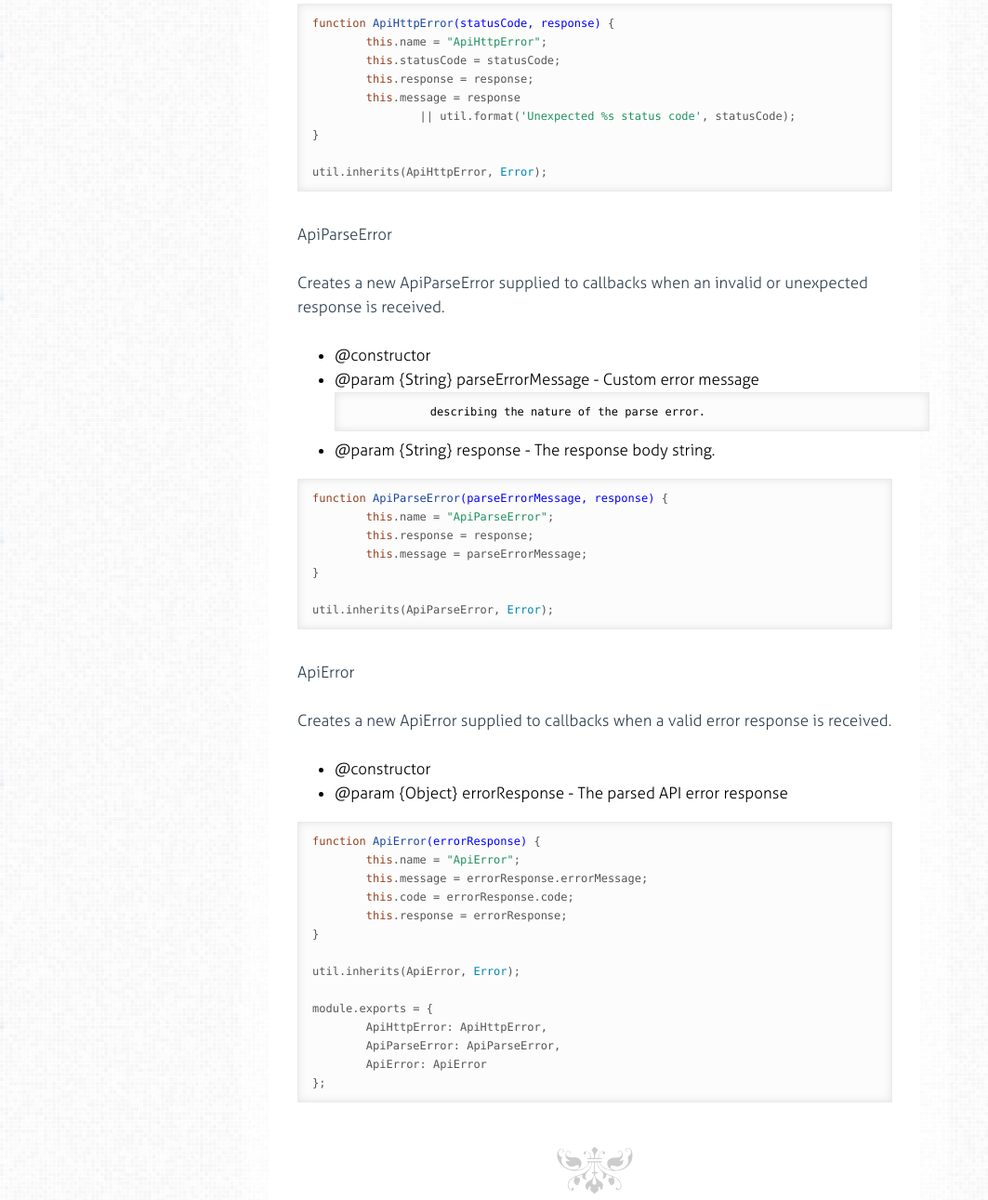
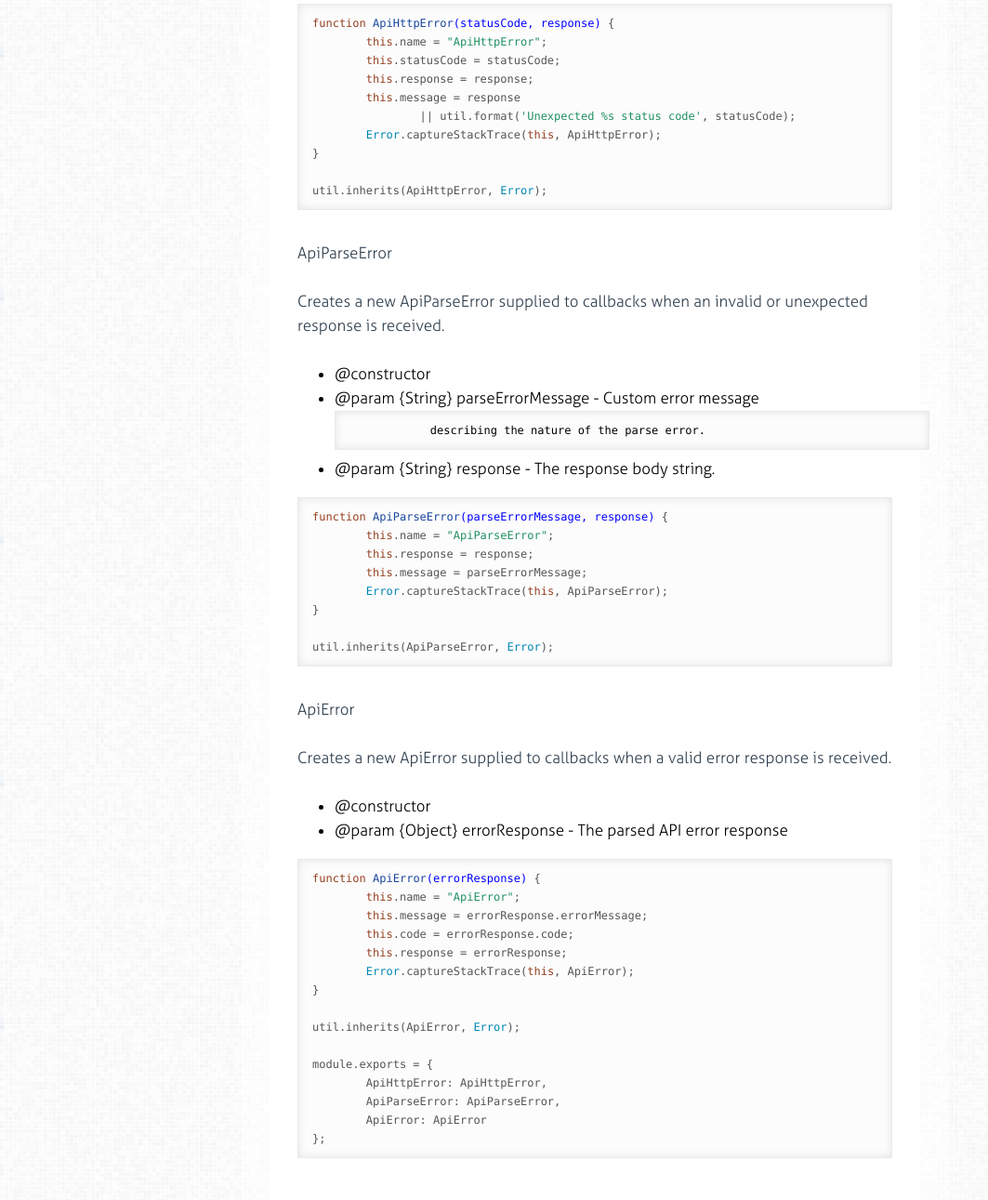
Before and after one commit to 7digital/7digital-api, a plain HTML site: page errors.html in a window 1280 px wide. Shown: the part 460-1751 px from the top of the page at 93% size, without its empty margins (0-1063 px from the left). Drawn offline with Linux system fonts and the light colour scheme.

Commit message:
Publish docs

```diff
--- a/errors.html
+++ b/errors.html
@@ -162,6 +162,7 @@ received at transport level.</p>
 	<span class="hljs-keyword">this</span>.response = response;
 	<span class="hljs-keyword">this</span>.message = response
 		|| util.format(<span class="hljs-string">'Unexpected %s status code'</span>, statusCode);
+	<span class="hljs-built_in">Error</span>.captureStackTrace(<span class="hljs-keyword">this</span>, ApiHttpError);
 }
 
 util.inherits(ApiHttpError, <span class="hljs-built_in">Error</span>);</pre></div>
@@ -183,6 +184,7 @@ unexpected response is received.</p>
 	<span class="hljs-keyword">this</span>.name = <span class="hljs-string">"ApiParseError"</span>;
 	<span class="hljs-keyword">this</span>.response = response;
 	<span class="hljs-keyword">this</span>.message = parseErrorMessage;
+	<span class="hljs-built_in">Error</span>.captureStackTrace(<span class="hljs-keyword">this</span>, ApiParseError);
 }
 
 util.inherits(ApiParseError, <span class="hljs-built_in">Error</span>);</pre></div>
@@ -203,6 +205,7 @@ received.</p>
 	<span class="hljs-keyword">this</span>.message = errorResponse.errorMessage;
 	<span class="hljs-keyword">this</span>.code = errorResponse.code;
 	<span class="hljs-keyword">this</span>.response = errorResponse;
+	<span class="hljs-built_in">Error</span>.captureStackTrace(<span class="hljs-keyword">this</span>, ApiError);
 }
 
 util.inherits(ApiError, <span class="hljs-built_in">Error</span>);
```
